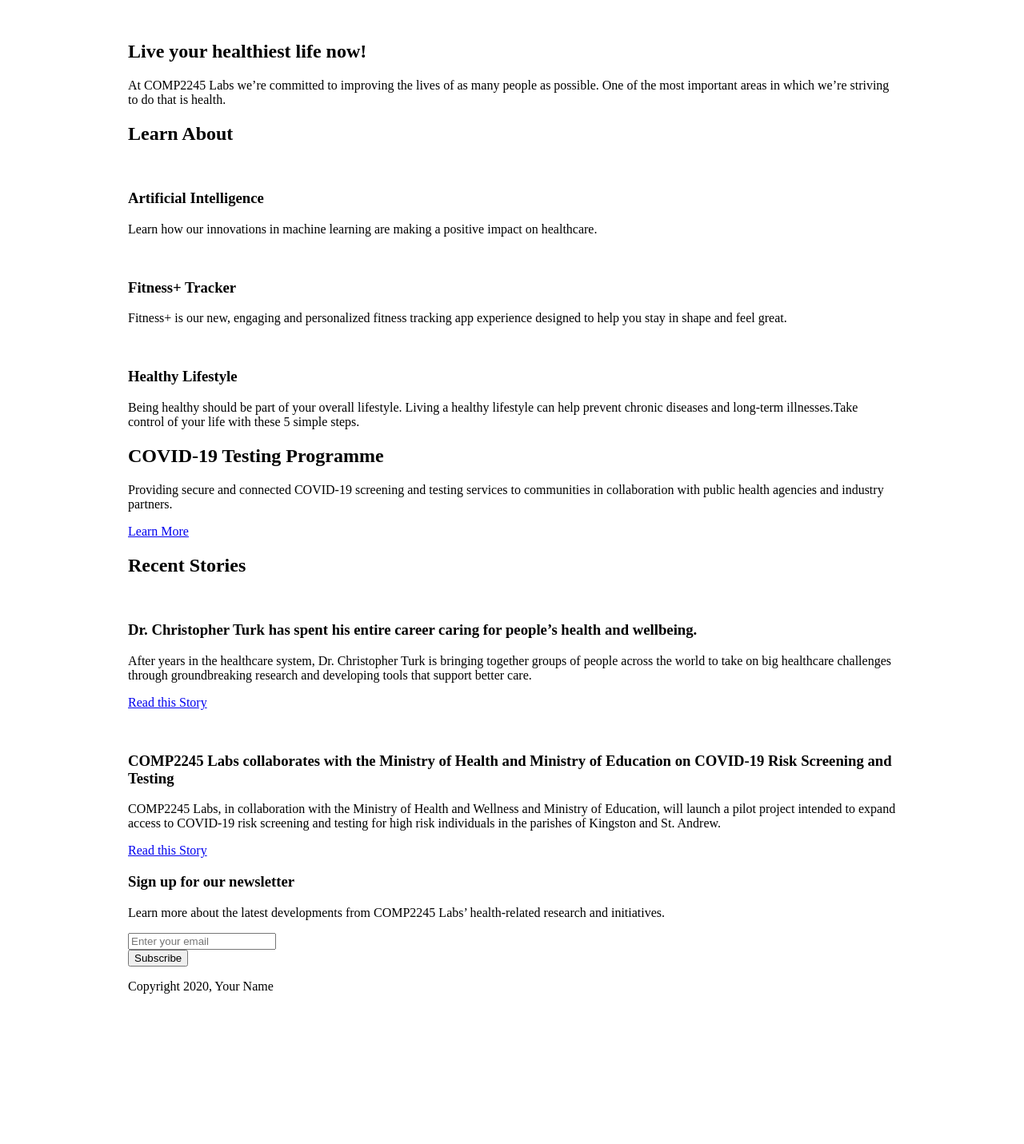
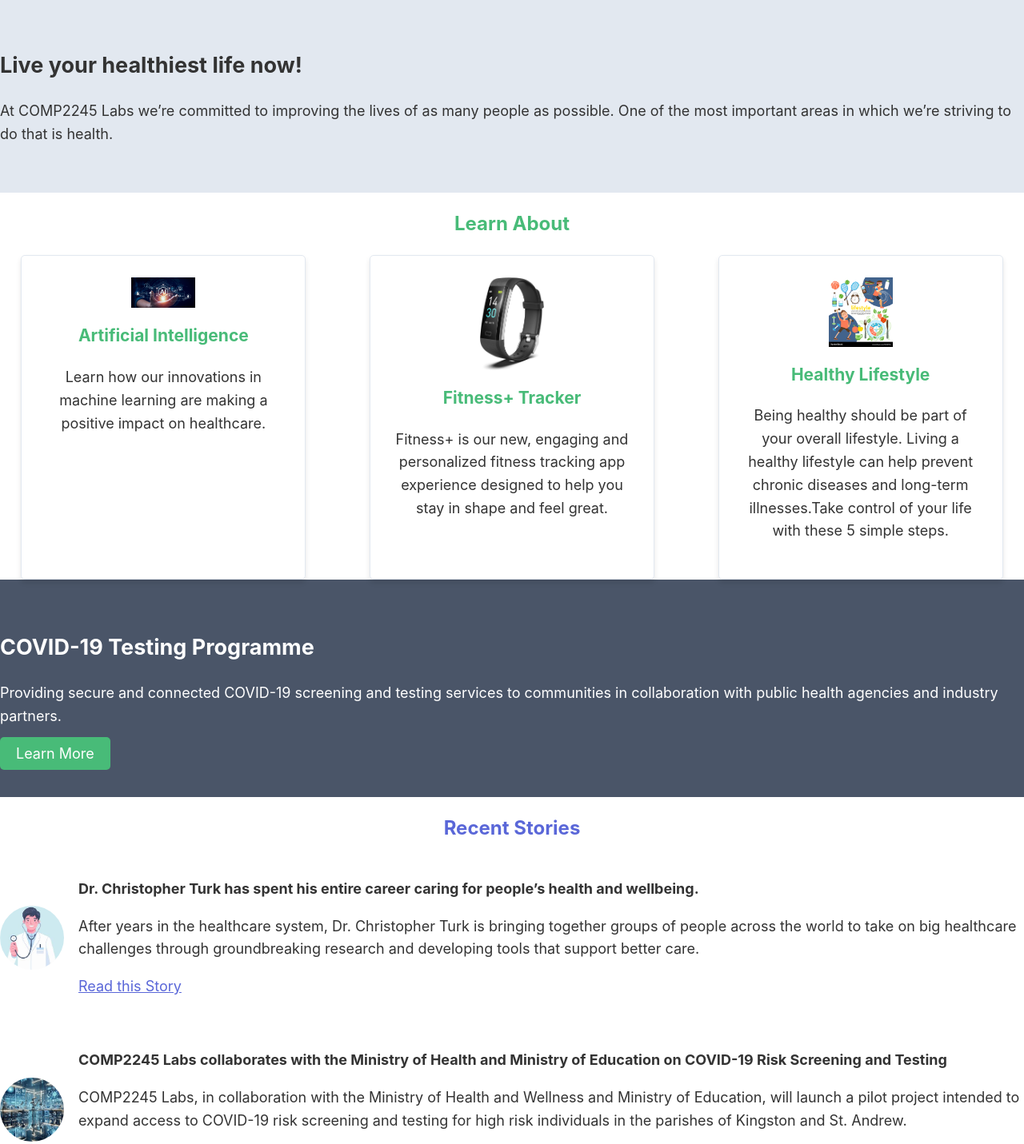
Before and after one commit to jahfarihazelwood/comp2245-project1, a plain HTML site: page index.html in a window 1280 px wide. Shown: the part 173-1604 px from the top of the page at 80% size. Before the commit the page ends 1432 px from the top, so only its background shows below. Drawn offline with Linux system fonts and the light colour scheme.

Commit message:
Save progress before merge

```diff
--- a/index.html
+++ b/index.html
@@ -6,6 +6,95 @@
     <title>COMP2245 Project 1</title>
     <link rel="stylesheet" href="styles.css">
     <script src="scripts.js"></script>
+    <style>
+        body {
+            font-family: -apple-system, BlinkMacSystemFont, "Segoe UI", Roboto, "Helvetica Neue", Arial, "Noto Sans", sans-serif;
+            font-size: 18px;
+            line-height: 1.6;
+            color: #333;
+        }
+
+        header {
+            background-color: white;
+            font-size: 18px;
+        }
+        nav ul li a {
+            color: #6b7280;
+            transition: color 0.3s ease;
+        }
+        nav ul li a:hover {
+            color: #5A67D8;
+        }
+
+        .overview-hero {
+            background-color: #E2E8F0;
+            padding: 40px 0;
+        }
+
+        .learn-about h2 {
+            font-size: 24px;
+            color: #48BB78;
+            margin-bottom: 20px;
+        }
+        .cards .card {
+            border: 1px solid #E2E8F0;
+            border-radius: 5px;
+            box-shadow: 0 4px 6px rgba(0, 0, 0, 0.1);
+            overflow: hidden;
+        }
+        .card-body h3 {
+            color: #48BB78;
+            font-size: 21px;
+            margin-top: 10px;
+        }
+
+        .testing {
+            background-color: #4A5568;
+            color: white;
+            padding: 40px 0;
+        }
+        .testing .btn {
+            background-color: #48BB78;
+            border-radius: 5px;
+            padding: 10px 20px;
+            color: white;
+            text-decoration: none;
+        }
+
+        .stories h2 {
+            color: #5A67D8;
+            font-size: 24px;
+        }
+        .stories article img {
+            width: 80px;
+            height: 80px;
+            border-radius: 50%;
+        }
+        .stories .article-body h3 {
+            font-size: 18px;
+        }
+        .stories a {
+            color: #5A67D8;
+        }
+
+        .newsletter {
+            background-color: #48BB78;
+            color: white;
+            padding: 40px 0;
+        }
+        .newsletter .btn {
+            background-color: #5A67D8;
+            color: white;
+        }
+
+        footer {
+            background-color: #4A5568;
+            color: white;
+            text-align: center;
+            padding: 20px 0;
+        }
+    </style>
+
 </head>
 <body>
     <header>
@@ -39,21 +128,21 @@
                 <h2>Learn About</h2>
                 <div class="cards">
                     <div class="card">
-                        <img src="#" alt="">
+                        <img src="ArtificialIntelligence.jpg" alt="ArtificialIntelligence">
                         <div class="card-body">
                             <h3>Artificial Intelligence</h3>
                             <p>Learn how our innovations in machine learning are making a positive impact on healthcare.</p>
                         </div>
                     </div>
                     <div class="card">
-                        <img src="#" alt="">
+                        <img src="FitnessTracker.jpg" alt="FitnessTracker">
                         <div class="card-body">
                             <h3>Fitness+ Tracker</h3>
                             <p>Fitness+ is our new, engaging and personalized fitness tracking app experience designed to help you stay in shape and feel great.</p>
                         </div>
                     </div>
                     <div class="card">
-                        <img src="#" alt="">
+                        <img src="HealthyLifestyle.jpg" alt="HealthyLifestyle">
                         <div class="card-body">
                             <h3>Healthy Lifestyle</h3>
                             <p>Being healthy should be part of your overall lifestyle. Living a healthy lifestyle can help prevent chronic diseases and long-term illnesses.Take control of your life with these 5 simple steps.</p>
@@ -77,7 +166,7 @@
             <div class="container">
                 <h2>Recent Stories</h2>
                 <article>
-                    <img src="" alt="">
+                    <img src="Doctor.jpeg" alt="Doctor">
                     <div class="article-body">
                         <h3>Dr. Christopher Turk has spent his entire career caring for people’s health and wellbeing.</h3>
                         <p>After years in the healthcare system, Dr. Christopher Turk is bringing together groups of people across the world to take on big healthcare challenges through groundbreaking research and developing tools that support better care.</p>
@@ -85,7 +174,7 @@
                     </div>
                 </article>
                 <article>
-                    <img src="" alt="">
+                    <img src="ScienceLab.jpeg" alt="ScienceLab">
                     <div class="article-body">
                         <h3>COMP2245 Labs collaborates with the Ministry of Health and Ministry of Education on COVID-19 Risk Screening and Testing</h3>
                         <p>COMP2245 Labs, in collaboration with the Ministry of Health and Wellness and Ministry of Education, will launch a pilot project intended to expand access to COVID-19 risk screening and testing for high risk individuals in the parishes of Kingston and St. Andrew.</p>
@@ -110,7 +199,7 @@
     </main>
     <footer>
         <div class="container">
-            <p>Copyright 2020, Your Name</p>
+            <p>Copyright 2020, Jahfari Hazelwod</p>
         </div>
     </footer>
 </body>
--- a/scripts.js
+++ b/scripts.js
@@ -1 +1,19 @@
-/* Add your JavaScript to this file */
+document.addEventListener("DOMContentLoaded", () => {
+    const form = document.querySelector(".newsletter form");
+    const emailInput = document.getElementById("email");
+    const messageDiv = document.querySelector(".message");
+
+    form.addEventListener("submit", (event) => {
+        event.preventDefault();
+
+        const email = emailInput.value.trim();
+
+        if (email === "") {
+            messageDiv.textContent = "Please enter a valid email address.";
+            messageDiv.style.color = "red";
+        } else {
+            messageDiv.textContent = `Thank you! Your email address "${email}" has been added to our mailing list!`;
+            messageDiv.style.color = "green";
+        }
+    });
+});
--- a/styles.css
+++ b/styles.css
@@ -1,11 +1,131 @@
-/* Add your CSS to this file */
 body {
     margin: 0;
-    font-size: 16px;
+    font-size: 18px;
+    font-family: -apple-system, BlinkMacSystemFont, "Segoe UI", Roboto, "Helvetica Neue", Arial, "Noto Sans", sans-serif;
 }
 
-.container {
-    margin: 0 auto;
-    max-width: 960px;
-    width: 100%;
+header {
+    background-color: white;
+    padding: 1em;
 }
+
+h1, nav a {
+    font-size: 18px;
+}
+
+nav ul {
+    list-style-type: none;
+    padding: 0;
+}
+
+nav ul li {
+    display: inline;
+    margin-left: 20px;
+}
+
+nav a {
+    color: #6b7280;
+    text-decoration: none;
+}
+
+nav a:hover {
+    color: #5A67D8;
+}
+
+.overview-hero {
+    background-color: #E2E8F0;
+    padding: 2em;
+}
+
+.learn-about h2 {
+    font-size: 24px;
+    color: #48BB78;
+    text-align: center;
+    margin-bottom: 1em;
+}
+
+.learn-about .cards {
+    display: flex;
+    justify-content: space-around;
+    flex-wrap: wrap;
+    gap: 1.5em;
+}
+
+.learn-about .card {
+    border: 1px solid #E2E8F0;
+    border-radius: 5px;
+    box-shadow: 0 2px 5px rgba(0, 0, 0, 0.1);
+    padding: 1.5em;
+    width: 300px;
+    text-align: center;
+}
+
+.learn-about .card img {
+    width: 80px;
+    height: auto;
+    display: block;
+    margin: 0 auto 1em;
+}
+
+.learn-about h3 {
+    font-size: 21px;
+    color: #48BB78;
+}
+
+.testing {
+    background-color: #4A5568;
+    color: white;
+    padding: 2em;
+}
+
+.testing .btn {
+    background-color: #48BB78;
+    border-radius: 5px;
+    color: white;
+    padding: 0.5em 1em;
+    text-decoration: none;
+}
+
+.stories h2 {
+    color: #5A67D8;
+    text-align: center;
+    margin-bottom: 1em;
+}
+
+.stories article {
+    display: flex;
+    align-items: center;
+    margin-bottom: 1.5em;
+}
+
+.stories img {
+    border-radius: 50%;
+    width: 100px;
+    height: 100px;
+    object-fit: cover;
+    margin-right: 1em;
+    float: left;
+}
+
+.stories article h3 {
+    font-size: 18px;
+}
+
+.newsletter {
+    background-color: #48BB78;
+    color: white;
+    padding: 2em;
+    text-align: center;
+}
+
+.newsletter .btn {
+    background-color: #5A67D8;
+    color: white;
+}
+
+footer {
+    background-color: #4A5568;
+    color: white;
+    padding: 1em;
+    text-align: center;
+}
```
Also changed, not shown: ArtificialIntelligence.jpg (added), Doctor.jpeg (added), FitnessTracker.jpg (added), HealthyLifestyle.jpg (added), ScienceLab.jpeg (added).
